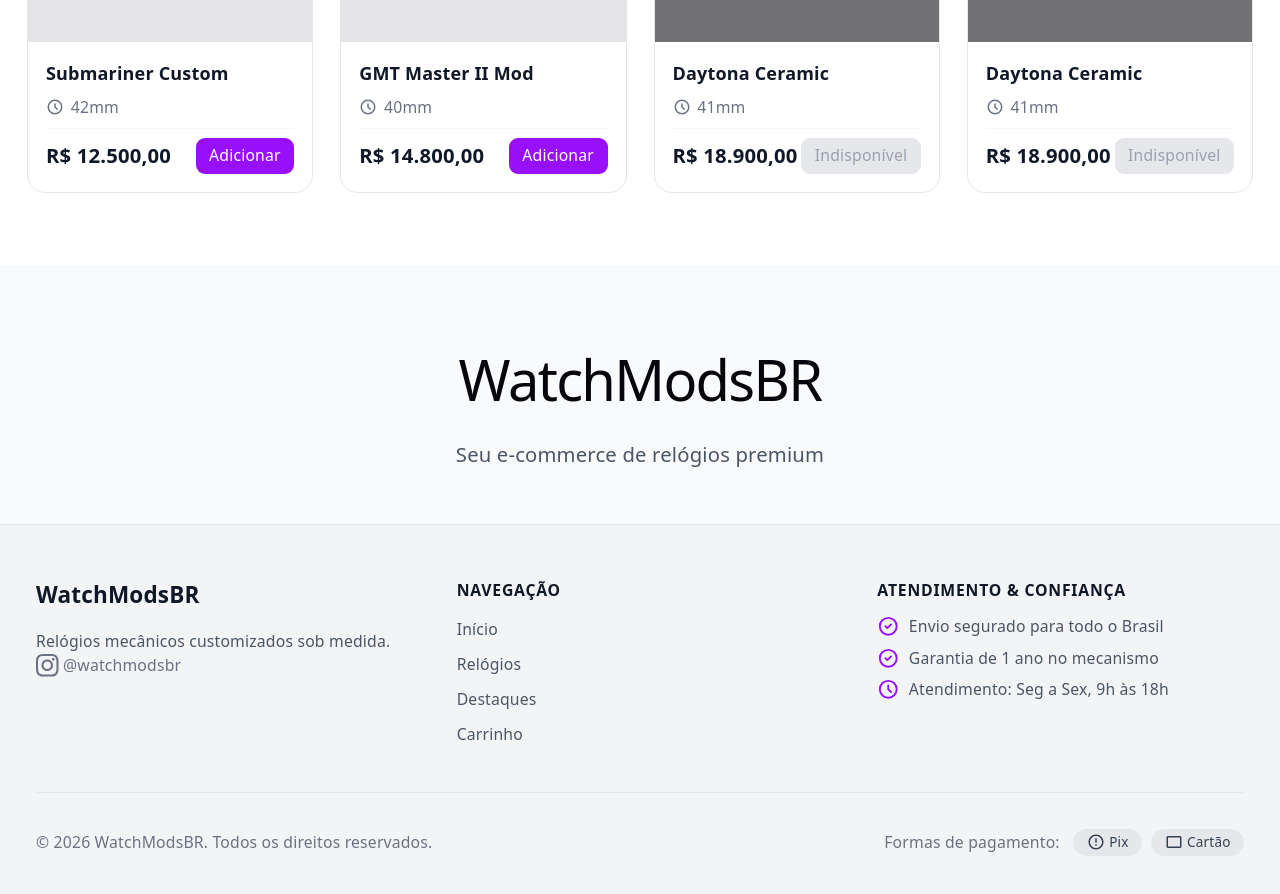
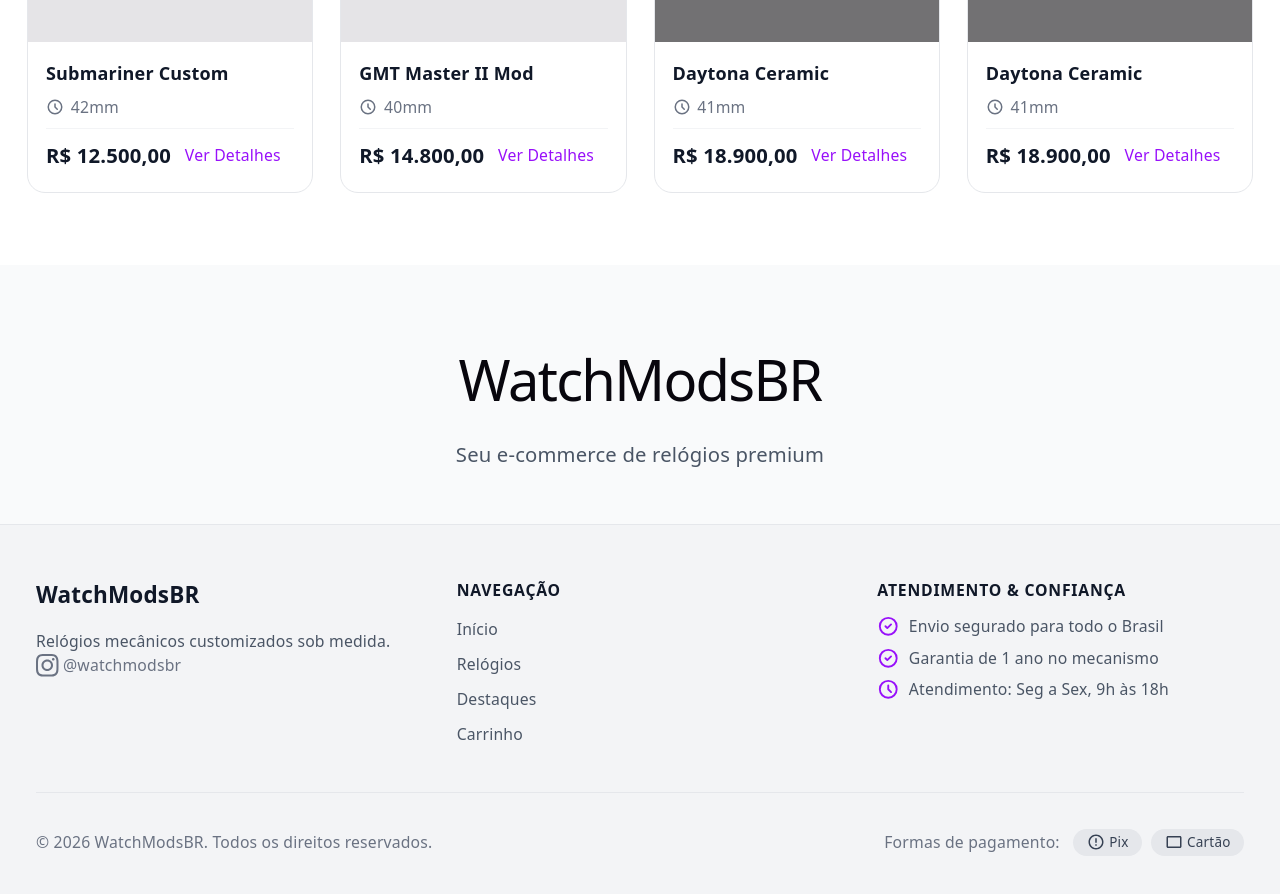
Before and after one commit to BernardoBGaussmann/watchmods-ecommerce, a React (Vite) app: page / in a window 1280 px wide. Shown: the part 1260-2154 px from the top of the page. Built offline with nearby package versions, Linux system fonts and the light colour scheme.

Commit message:
feat(WatchCard): change button to 'Ver Detalhes' link, remove add to cart from grid

```diff
--- a/src/components/WatchCard.jsx
+++ b/src/components/WatchCard.jsx
@@ -57,22 +57,14 @@ function WatchCard({ watch }) {
           <span>{watch.caseSize}</span>
         </div>
 
-        {/* Preço formatado BRL */}
+        {/* Preço formatado BRL + botão Ver Detalhes */}
         <div className="pt-2 border-t border-gray-100 dark:border-gray-700 flex items-center justify-between">
           <span className="text-lg font-bold text-gray-900 dark:text-white">
             {formatPrice(watch.price)}
           </span>
-          <button
-            className={`px-3 py-1.5 text-sm font-medium rounded-lg transition-colors ${
-              watch.inStock
-                ? 'bg-purple-600 text-white hover:bg-purple-700'
-                : 'bg-gray-200 dark:bg-gray-700 text-gray-400 dark:text-gray-500 cursor-not-allowed'
-            }`}
-            disabled={!watch.inStock}
-            aria-label={watch.inStock ? `Adicionar ${watch.name} ao carrinho` : `${watch.name} fora de estoque`}
-          >
-            {watch.inStock ? 'Adicionar' : 'Indisponível'}
-          </button>
+          <span className="px-3 py-1.5 text-sm font-medium text-purple-600 dark:text-purple-400 hover:text-purple-700 dark:hover:text-purple-300 transition-colors">
+            Ver Detalhes
+          </span>
         </div>
       </div>
     </article>
```
